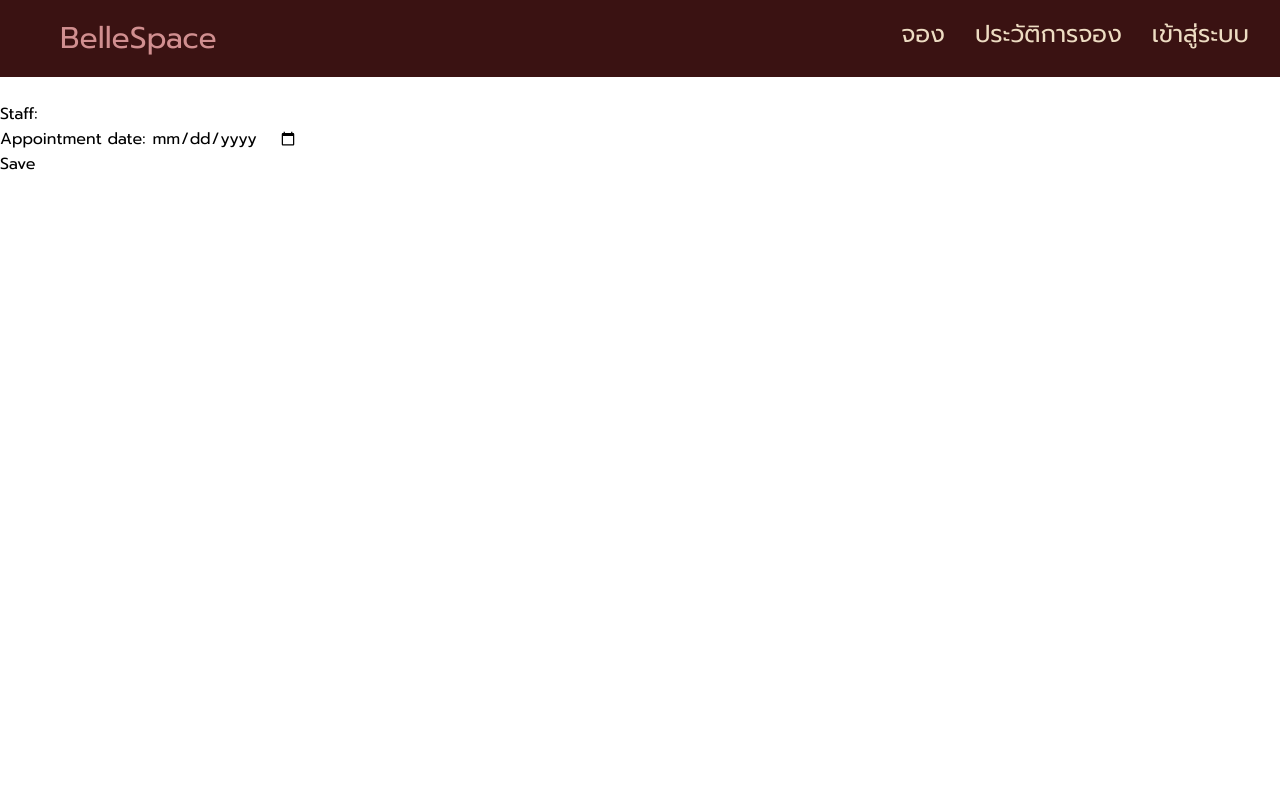
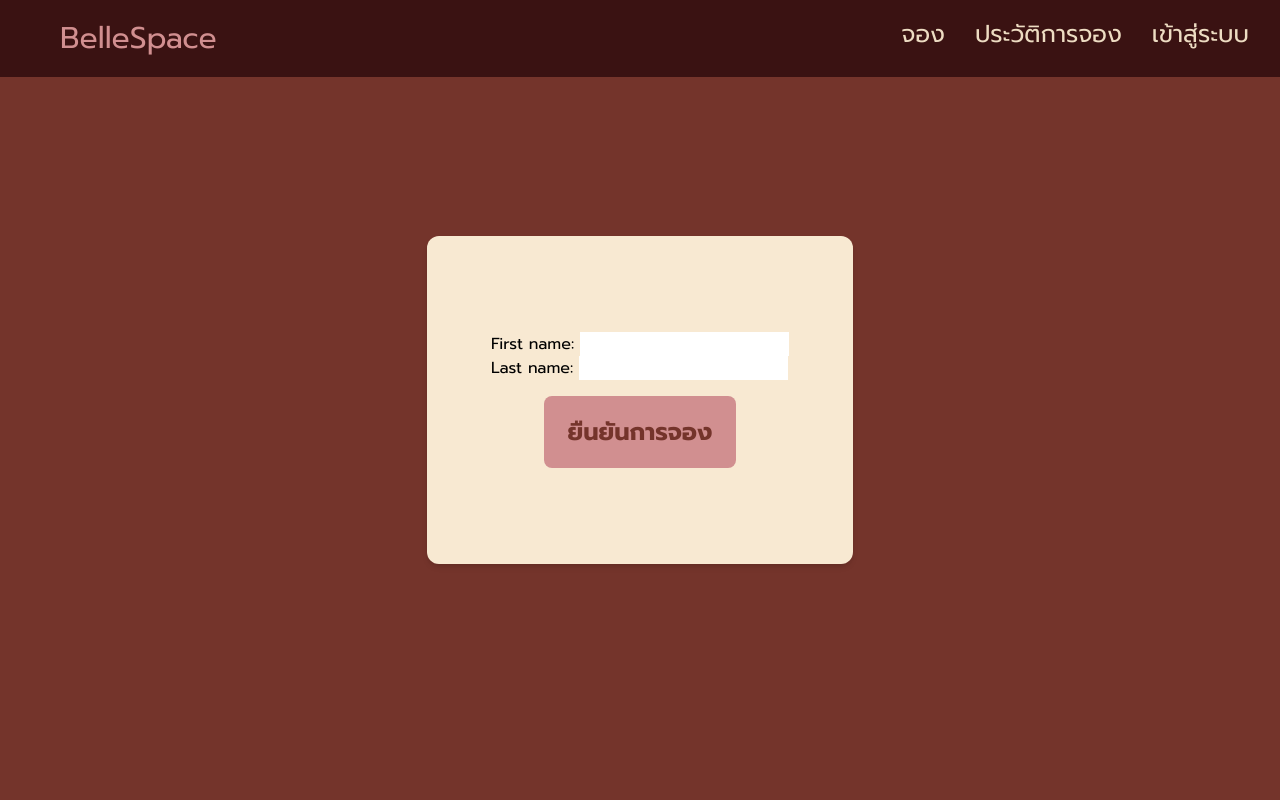
Before and after one commit to MyNNeiei/BelleSpace, a Django app: page /appointment/appointment_form/ in a window 1280 px wide. Run offline with Django 5.2, Linux system fonts and the light colour scheme; data that the repository does not hold is empty; some libraries are stand-ins or nearby versions.

Commit message:
index and appointment_form

```diff
--- a/bell_Space/bell_Space/settings.py
+++ b/bell_Space/bell_Space/settings.py
@@ -90,7 +90,7 @@ DATABASES = {
         "ENGINE": "django.db.backends.postgresql",
         "NAME": "BelleSpace",
         "USER": "postgres",
-        "PASSWORD": "mR5dfselnk",
+        "PASSWORD": "password",
         "HOST": "localhost",
         "PORT": "5432",
     }
--- a/bell_Space/belle_space/forms.py
+++ b/bell_Space/belle_space/forms.py
@@ -14,44 +14,53 @@ class UserLoginForm(ModelForm):
             "first_name",
             "last_name",
         ]
-class UserDetailLoginForm(ModelForm):
-    class Meta:
-        model = UsersDetail
-        fields = [
-            "birth_date",
-            "phone_number"
-        ]
-        widgets = {
-            "birth_date" : DateInput(attrs={"type": "date"}),
-            }
-    def clean(self):
-        cleaned_data = super().clean()
-        birth_date = cleaned_data.get("hire_date")
-        birth_now = datetime.now().date()
-        if birth_date > birth_now:
-            raise ValidationError(
-                    "birth_date ว่าจะต้องไม่เป็นวันในอนาคต"
-            )
-        return cleaned_data
+# class UserDetailLoginForm(ModelForm):
+#     class Meta:
+#         model = UsersDetail
+#         fields = [
+#             "birth_date",
+#             "phone_number"
+#         ]
+#         widgets = {
+#             "birth_date" : DateInput(attrs={"type": "date"}),
+#             }
+#     def clean(self):
+#         cleaned_data = super().clean()
+#         birth_date = cleaned_data.get("hire_date")
+#         birth_now = datetime.now().date()
+#         if birth_date > birth_now:
+#             raise ValidationError(
+#                     "birth_date ว่าจะต้องไม่เป็นวันในอนาคต"
+#             )
+#         return cleaned_data
 
 class AppointmentForm(ModelForm):
     class Meta:
         model = Appointment
         fields = [
-            "get_full_name",
+            "first_name",
+            "last_name",
             "service",
             "staff",
             "appointment_date",
         ]
+        model = User
+        fields = [
+            "first_name",
+            "last_name",
+
+        ]
+
         widgets = {
             "appointment_date" : DateInput(attrs={"type": "date"}),
             }
 
     def clean(self):
         cleaned_data = super().clean()
-        get_full_name = cleaned_data.get("get_full_name")
-        service = cleaned_data.get("service")
-        staff = cleaned_data.get("staff")
+
+        # service = cleaned_data.get("service")
+        # staff = cleaned_data.get("staff")
+
         appointment_date = cleaned_data.get("appointment_date")
         appointment_date = datetime.now().date()
         if appointment_date < appointment_date:
--- a/bell_Space/belle_space/templates/appointment.html
+++ b/bell_Space/belle_space/templates/appointment.html
@@ -21,7 +21,7 @@
                     <div>{{appo.staff}}</div>
                     <div class="action">
                         <!-- กำหนด path ให้ถูกต้อง -->
-                        <a href="{% url 'appointment' appo.id %}" class="edit btn">แก้ไข</a>
+                        <!-- <a href="{% url 'appointment' appo.id %}" class="edit btn">แก้ไข</a> -->
 
                         <!-- ถ้า code มันแจ้งเตือนอะไรก็ปล่อยไปนะครับไม่มีผลอะไร  -->
                         <!-- <button type="submit" onclick="deleteAppointment('{{appo.id}}','{{csrf_token}}')" class="delete">Delete</button> -->
--- a/bell_Space/belle_space/templates/appointment_form.html
+++ b/bell_Space/belle_space/templates/appointment_form.html
@@ -1,18 +1,23 @@
 {% extends "layout.html" %}
 
-{% block title%} Make an Appointment {% endblock %}
+{% block title %} จองบริการ {% endblock %}
 
-{% block head%}
-<h1>Form Appointment</h1>
+{% block head %}
+<h1 class="text-xl font-bold text-center mt-4">จองบริการ</h1>
 {% endblock %}
 
 {% block content %}
-<div class="appointment-form-box">
-    <form method="post">
+<div class="bg-[#74342B] h-screen w-full flex justify-center items-center">
+    <form method="post" class="bg-[#f8e9d2] px-16 py-24 rounded-xl shadow-md w-100 gap-12;">
         {% csrf_token %}
-        {{ form }}
-        <button type="submit">Save</button>
+        <div class="mb-4">
+            {{ form.as_p }}
+        </div>
+        <div class="flex justify-center">
+            <button type="submit" class="bg-[#D18F90] text-[#74342B] text-2xl font-bold px-6 py-5 rounded-lg hover:bg-gray-800">
+                ยืนยันการจอง
+            </button>
+        </div>
     </form>
 </div>
-
 {% endblock %}
--- a/bell_Space/belle_space/templates/layout.html
+++ b/bell_Space/belle_space/templates/layout.html
@@ -1,6 +1,6 @@
 {% load static %}
 <!DOCTYPE html>
-<html lang="en">
+<html lang="en"class="scroll-smooth scroll-pt-28" >
 <head>
     <meta charset="UTF-8">
     <title>{% block title %}JACs Job Application System{% endblock %}</title>
--- a/bell_Space/belle_space/templates/nav.html
+++ b/bell_Space/belle_space/templates/nav.html
@@ -9,11 +9,11 @@
 </head>
 <body>
     <nav>
-        <a href="#" class="belle">BelleSpace</a>
+        <a href="{% url 'home' %}" class="belle">BelleSpace</a>
 
         <div class="content">
-            <a href="#" >จอง</a>
-            <a href="#" >ประวัติการจอง</a>
+            <a href="{% url 'appointment_form' %}" >จอง</a>
+            <a href="{% url 'appointment' %}" >ประวัติการจอง</a>
             <a href="#" >เข้าสู่ระบบ</a>
         </div>
     </nav>
--- a/bell_Space/belle_space/urls.py
+++ b/bell_Space/belle_space/urls.py
@@ -2,7 +2,7 @@ from django.urls import path
 from . import views
 urlpatterns = [
     # ex: /polls/
-    path("", views.IndexView.as_view(), name="employee"),
+    path("", views.IndexView.as_view(), name="home"),
     path("appointment/", views.AppointmentView.as_view(), name="appointment"),
     path("appointment/appointment_form/", views.AppointmentFormView.as_view(), name="appointment_form"),
 ]
--- a/bell_Space/belle_space/views.py
+++ b/bell_Space/belle_space/views.py
@@ -1,7 +1,7 @@
 from django.shortcuts import render, redirect
 from django.views import View
 from .models import *
-
+from django.http import JsonResponse
 from .forms import AppointmentForm
 # Create your views here.
 class IndexView(View):
@@ -21,32 +21,44 @@ class AppointmentFormView(View):
             return redirect('appoint')
         return render(request, "appointment_form.html", {"form": form})
 
+
 class AppointmentView(View):
-    def get(self, request, detail):
-        appointment = Appointment.objects.get(pk=detail)
-        form = AppointmentForm(instance=appointment)
-        # all_project = project_detail.staff.all()
-        adate = appointment.appointment_date.strftime("%Y-%m-%d")
+    def get(self, request):
+        project = Appointment.objects.all()
+        context = {"project" : project}
+        return render(request, "project.html", context)
 
-        context = { "form" : form,
-                    "appointment": appointment,
-                    "adate" : adate,}
-                    # "all_project" : all_project}
-        return render(request, "index.html", context)
+    def delete(self, request,dele):
+        pro_id = Appointment.objects.get(id=dele)
+        pro_id.delete()
+        return JsonResponse({'status': 'ok'})
 
-    def post(self, request, detail):
-        # for updating article instance set instance=article
-        appointment = Appointment.objects.get(pk=detail)
-        form = AppointmentForm(request.POST, instance= appointment)
-        # all_project = project_detail.staff.all()
-        adate = appointment.appointment_date.strftime("%Y-%m-%d")
-        context = { "form" : form,
-                    "appointment": appointment,
-                    "adate" : adate,}
-                    # "all_project" : all_project}
-        # save if valid
-        if form.is_valid():
-            form.save()
-            return render(request, "index.html",context)
+# class AppointmentDetailView(View):
+#     def get(self, request, detail):
+#         appointment = Appointment.objects.get(pk=detail)
+#         form = AppointmentForm(instance=appointment)
+#         # all_project = project_detail.staff.all()
+#         adate = appointment.appointment_date.strftime("%Y-%m-%d")
 
-        return render(request, "index.html", context)
+#         context = { "form" : form,
+#                     "appointment": appointment,
+#                     "adate" : adate,}
+#                     # "all_project" : all_project}
+#         return render(request, "index.html", context)
+
+#     def post(self, request, detail):
+#         # for updating article instance set instance=article
+#         appointment = Appointment.objects.get(pk=detail)
+#         form = AppointmentForm(request.POST, instance= appointment)
+#         # all_project = project_detail.staff.all()
+#         adate = appointment.appointment_date.strftime("%Y-%m-%d")
+#         context = { "form" : form,
+#                     "appointment": appointment,
+#                     "adate" : adate,}
+#                     # "all_project" : all_project}
+#         # save if valid
+#         if form.is_valid():
+#             form.save()
+#             return render(request, "index.html",context)
+
+#         return render(request, "index.html", context)
```
Also changed, not shown: bell_Space/belle_space/templates/index.html (+23 -20 lines), bell_Space/belle_space/migrations/0001_initial.py (added), bell_Space/belle_space/templates/appointment_history.html (added).
